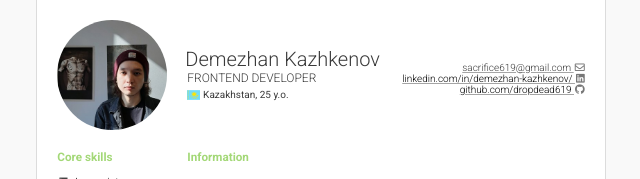
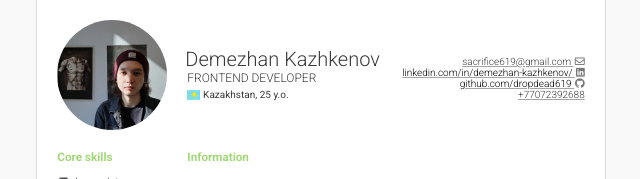
Before and after one commit to dropdead619/CV-page, a plain HTML site: page index.html in a window 1280 px wide. Shown: the top 179 px of the page, without its empty margins (319-959 px from the left). Drawn offline with nearby package versions, Linux system fonts and the light colour scheme.

```diff
--- a/index.html
+++ b/index.html
@@ -32,6 +32,7 @@
                         class="linkedin link">linkedin.com/in/demezhan-kazhkenov/ <i class="fab fa-linkedin"></i></a>
                     <a href="https://github.com/dropdead619" target="_blank" class="github link">github.com/dropdead619 <i
                             class="fab fa-github"></i></a>
+                    <div class=" link">+77072392688</div>
                 </div>
             </div>
         </header>
--- a/styles.css
+++ b/styles.css
@@ -30,7 +30,8 @@ html, body {
 body {
     background-color: var(--color-bg);
     flex-direction: column;
-    align-items: center;
+    max-width: fit-content;
+    margin: 0 auto;
     width: 100%;
     color: var(--color-dark);
 }
```
